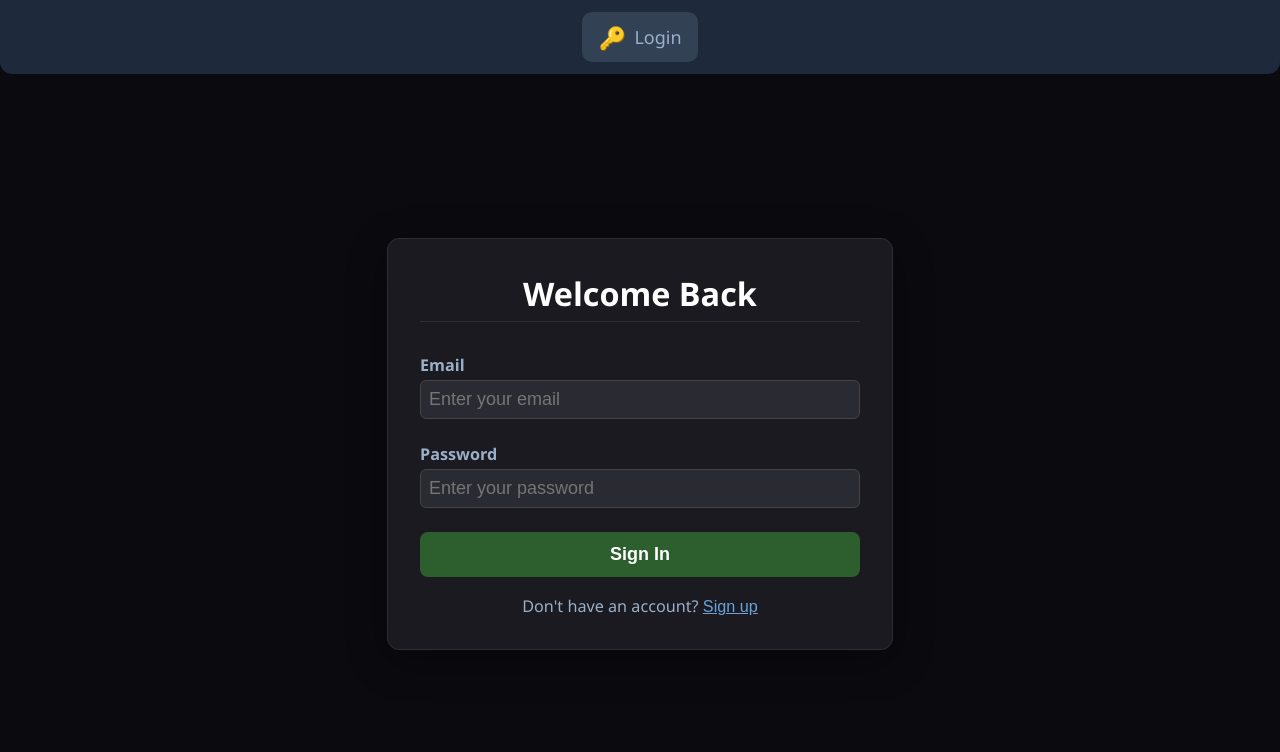
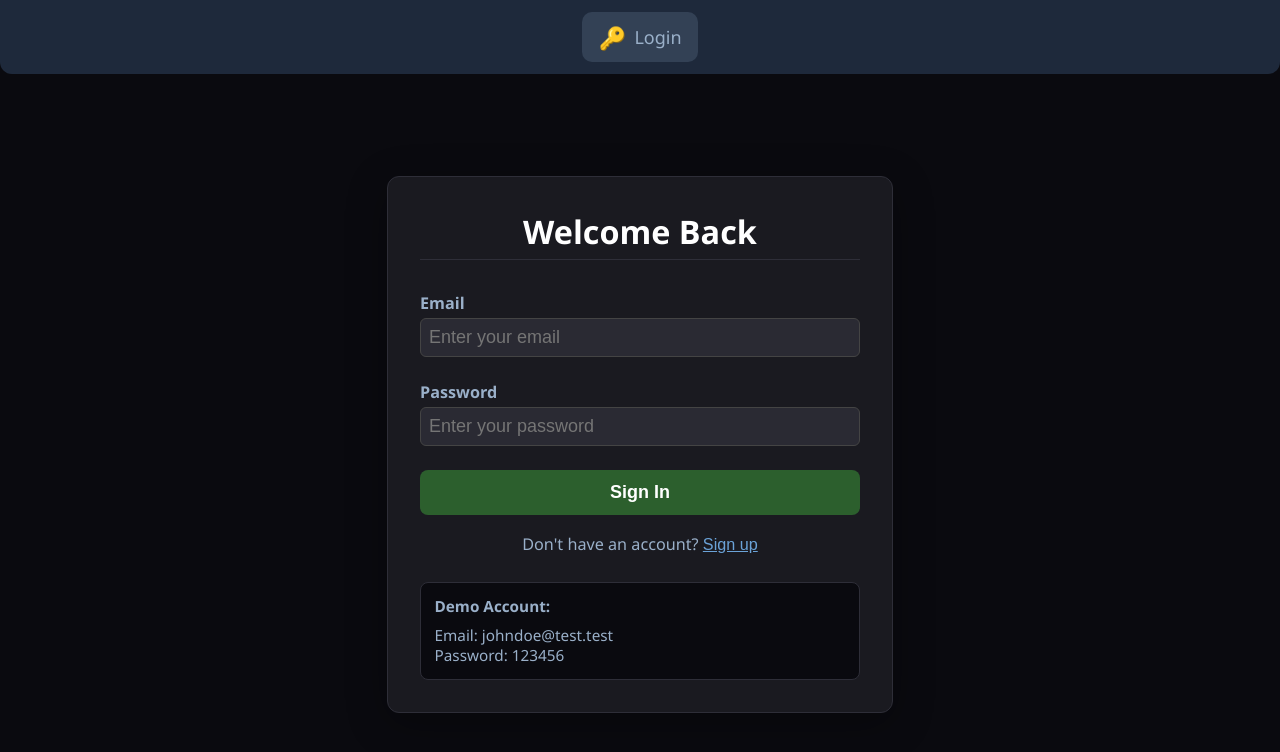
Before and after one commit to linkverk/WebDevHerkansing, a React (Vite) app in the folder Biscoop-app/: page /login in a window 1280 px wide. Shown: the top 752 px of the page. Built offline with nearby package versions, Linux system fonts and the light colour scheme.

Commit message:
hotfix login
login demo account

```diff
--- a/Biscoop-app/src/pages/auth/Login.tsx
+++ b/Biscoop-app/src/pages/auth/Login.tsx
@@ -6,23 +6,67 @@ export interface LoginProps {
   onLogin: (email: string, password: string) => void;
 }
 
+const ADMIN_EMAIL = 'johndoe@test.test';
+const ADMIN_PASSWORD = '123456';
+
 const Login: React.FC<LoginProps> = ({ onLogin }) => {
   const navigate = useNavigate();
   const [email, setEmail] = useState('');
   const [password, setPassword] = useState('');
+  const [error, setError] = useState('');
 
   const handleSubmit = (e: React.FormEvent) => {
     e.preventDefault();
-    if (email && password) {
+    setError('');
+
+    if (!email || !password) {
+      setError('Please fill in all fields.');
+      return;
+    }
+
+    // Check for hardcoded admin account
+    if (email === ADMIN_EMAIL && password === ADMIN_PASSWORD) {
       onLogin(email, password);
       navigate('/profile');
+      return;
     }
+
+    // Check for registered user
+    const registeredUser = localStorage.getItem('registeredUser');
+    if (registeredUser) {
+      try {
+        const userData = JSON.parse(registeredUser);
+        if (userData.email === email && userData.password === password) {
+          onLogin(email, password);
+          navigate('/profile');
+          return;
+        }
+      } catch (error) {
+        console.error('Error parsing user data:', error);
+      }
+    }
+
+    // If we get here, credentials are invalid
+    setError('Invalid email or password. Please try again or register a new account.');
   };
 
   return (
     <div className="auth-container">
       <div className="auth-card">
         <h2 className="auth-title">Welcome Back</h2>
+
+        {error && (
+          <div className="error-message" style={{
+            color: '#e74c3c',
+            marginBottom: '1rem',
+            padding: '0.75rem',
+            backgroundColor: '#fee',
+            borderRadius: '8px',
+            textAlign: 'center'
+          }}>
+            {error}
+          </div>
+        )}
 
         <form onSubmit={handleSubmit}>
           <div className="form-group">
@@ -65,6 +109,20 @@ const Login: React.FC<LoginProps> = ({ onLogin }) => {
             Sign up
           </button>
         </div>
+
+        <div style={{
+          marginTop: '1.5rem',
+          padding: '0.75rem',
+          backgroundColor: '#0a0a0f',
+          border: '1px solid #2e2e38',
+          borderRadius: '8px',
+          fontSize: '0.85rem',
+          color: '#9ab0c9'
+        }}>
+          <p style={{ margin: '0 0 0.5rem 0', fontWeight: 'bold' }}>Demo Account:</p>
+          <p style={{ margin: '0' }}>Email: johndoe@test.test</p>
+          <p style={{ margin: '0' }}>Password: 123456</p>
+        </div>
       </div>
     </div>
   );
```
